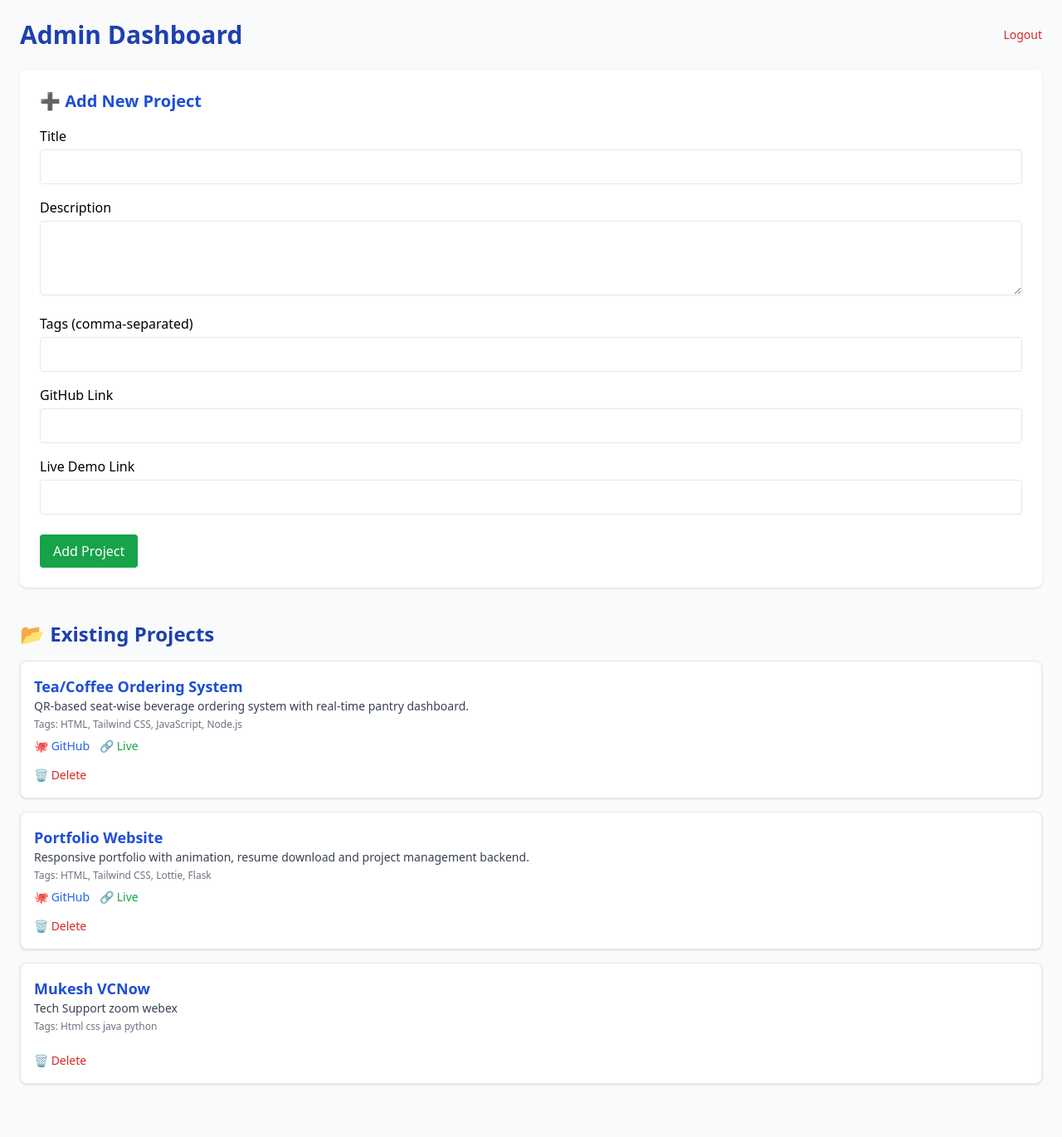
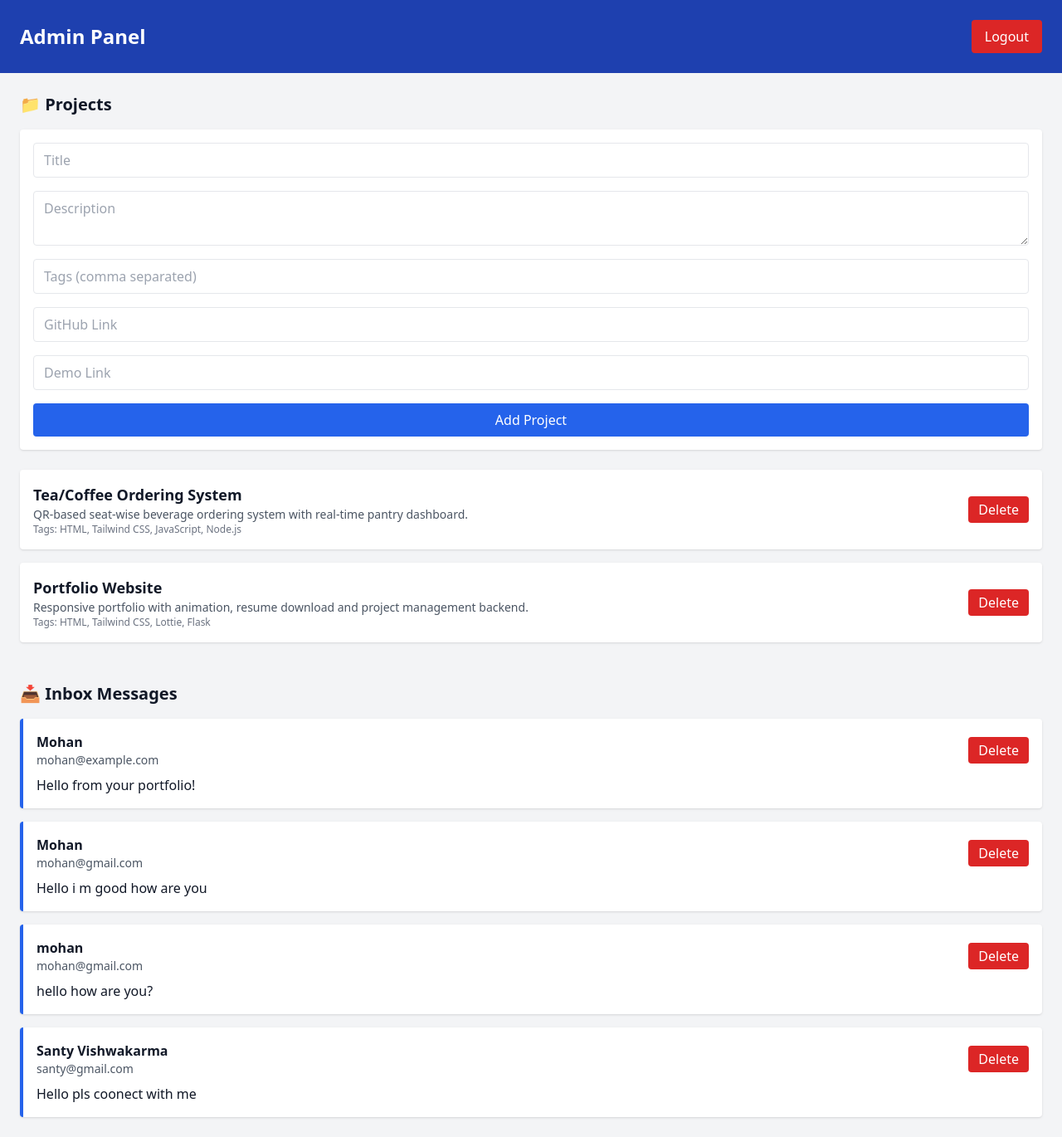
Before and after one commit to mohanvishwakarma327/codewithmohan.github.io, a Flask app: page /admin in a window 1280 px wide. Shown: the whole page at 83% size. Before the commit the page ends 1307 px from the top, so only its background shows below. Run offline with Flask 3, Linux system fonts and the light colour scheme; the visitor is signed in with stand-in values (Sample User, id 1); some libraries are stand-ins or nearby versions.

Commit message:
add new feature

```diff
--- a/app.py
+++ b/app.py
@@ -3,11 +3,11 @@ import json
 import os
 
 app = Flask(__name__)
-app.secret_key = 'your-secret-key'  # Replace with a secure value in production
+app.secret_key = 'your-secret-key'
 
 PROJECTS_FILE = 'projects.json'
 USERS_FILE = 'users.json'
-
+MESSAGES_FILE = 'messages.json'
 
 # --- Helpers ---
 def load_projects():
@@ -20,6 +20,15 @@ def save_projects(projects):
     with open(PROJECTS_FILE, 'w') as f:
         json.dump(projects, f, indent=2)
 
+def load_messages():
+    if os.path.exists(MESSAGES_FILE):
+        with open(MESSAGES_FILE) as f:
+            return json.load(f)
+    return []
+
+def save_messages(messages):
+    with open(MESSAGES_FILE, 'w') as f:
+        json.dump(messages, f, indent=2)
 
 # --- Public Pages ---
 @app.route('/')
@@ -30,6 +39,21 @@ def index():
 def projects():
     return render_template('project.html', projects=load_projects())
 
+@app.route('/contact', methods=['POST'])
+def contact():
+    if request.form.get('honeypot'):
+        return "Spam detected!", 400
+
+    name = request.form.get('name')
+    email = request.form.get('email')
+    message = request.form.get('message')
+
+    messages = load_messages()
+    new_id = max([m['id'] for m in messages], default=0) + 1
+    messages.append({"id": new_id, "name": name, "email": email, "message": message})
+    save_messages(messages)
+
+    return render_template("thank_you.html", name=name)
 
 # --- Auth ---
 @app.route('/login', methods=['GET', 'POST'])
@@ -48,13 +72,14 @@ def logout():
     session.clear()
     return redirect('/login')
 
-
 # --- Admin Panel ---
 @app.route('/admin')
 def admin():
     if not session.get('admin'):
         return redirect('/login')
-    return render_template('admin.html', projects=load_projects())
+    return render_template('admin.html',
+                           projects=load_projects(),
+                           messages=load_messages())
 
 @app.route('/add', methods=['POST'])
 def add():
@@ -82,7 +107,14 @@ def delete(project_id):
     save_projects(projects)
     return redirect('/admin')
 
+@app.route('/delete_message/<int:msg_id>', methods=['POST'])
+def delete_message(msg_id):
+    if not session.get('admin'):
+        return redirect('/login')
+    messages = [m for m in load_messages() if m['id'] != msg_id]
+    save_messages(messages)
+    return redirect('/admin')
 
-# --- Local Run Support (ignored by gunicorn) ---
+# --- Run ---
 if __name__ == '__main__':
     app.run(debug=True)
--- /dev/null
+++ b/messages.json
@@ -0,0 +1,27 @@
+[
+  {
+    "id": 1,
+    "name": "Mohan",
+    "email": "mohan@example.com",
+    "message": "Hello from your portfolio!"
+  },
+  {
+    "id": 3,
+    "name": "Mohan",
+    "email": "mohan@gmail.com",
+    "message": "Hello i m good how are you"
+  },
+  {
+    "id": 4,
+    "name": "mohan",
+    "email": "mohan@gmail.com",
+    "message": "hello how are you?\r\n\r\n",
+    "read": false
+  },
+  {
+    "id": 5,
+    "name": "Santy Vishwakarma",
+    "email": "santy@gmail.com",
+    "message": "Hello pls coonect with me"
+  }
+]
--- a/projects.json
+++ b/projects.json
@@ -24,15 +24,5 @@
     ],
     "github": "https://github.com/yourusername/portfolio",
     "demo": "https://codewithmohan.github.io"
-  },
-  {
-    "id": 3,
-    "title": "Mukesh VCNow",
-    "description": "Tech Support zoom webex",
-    "tags": [
-      "Html css java python"
-    ],
-    "github": "",
-    "demo": ""
   }
 ]
--- a/templates/admin.html
+++ b/templates/admin.html
@@ -6,65 +6,71 @@
   <title>Admin Panel - CodeWithMohan</title>
   <script src="https://cdn.tailwindcss.com"></script>
 </head>
-<body class="bg-gray-50 p-6">
+<body class="bg-gray-100 text-gray-900 font-sans">
 
-  <!-- Header -->
-  <div class="flex justify-between items-center mb-6">
-    <h1 class="text-3xl font-bold text-blue-800">Admin Dashboard</h1>
-    <a href="/logout" class="text-sm text-red-600 hover:underline">Logout</a>
-  </div>
+  <header class="bg-blue-800 text-white py-6 px-6">
+    <div class="flex justify-between items-center">
+      <h1 class="text-2xl font-bold">Admin Panel</h1>
+      <a href="/logout" class="bg-red-600 px-4 py-2 rounded hover:bg-red-700">Logout</a>
+    </div>
+  </header>
 
-  <!-- Add Project Form -->
-  <form method="POST" action="/add" class="bg-white p-6 rounded-lg shadow mb-10">
-    <h2 class="text-xl font-semibold mb-4 text-blue-700">➕ Add New Project</h2>
+  <main class="p-6 space-y-12">
 
-    <div class="mb-4">
-      <label class="block mb-1 font-medium">Title</label>
-      <input name="title" required class="w-full border p-2 rounded" />
-    </div>
+    <!-- Project Management -->
+    <section>
+      <h2 class="text-xl font-semibold mb-4">📁 Projects</h2>
+      <form action="/add" method="POST" class="grid gap-4 bg-white p-4 rounded shadow">
+        <input name="title" placeholder="Title" required class="border px-3 py-2 rounded" />
+        <textarea name="description" placeholder="Description" required class="border px-3 py-2 rounded"></textarea>
+        <input name="tags" placeholder="Tags (comma separated)" class="border px-3 py-2 rounded" />
+        <input name="github" placeholder="GitHub Link" class="border px-3 py-2 rounded" />
+        <input name="demo" placeholder="Demo Link" class="border px-3 py-2 rounded" />
+        <button type="submit" class="bg-blue-600 text-white px-4 py-2 rounded hover:bg-blue-700">Add Project</button>
+      </form>
 
-    <div class="mb-4">
-      <label class="block mb-1 font-medium">Description</label>
-      <textarea name="description" required rows="3" class="w-full border p-2 rounded"></textarea>
-    </div>
+      <div class="mt-6 space-y-4">
+        {% for p in projects %}
+          <div class="bg-white p-4 rounded shadow flex justify-between items-center">
+            <div>
+              <h3 class="text-lg font-semibold">{{ p.title }}</h3>
+              <p class="text-sm text-gray-600">{{ p.description }}</p>
+              <p class="text-xs text-gray-500">Tags: {{ p.tags | join(', ') }}</p>
+            </div>
+            <form action="/delete/{{ p.id }}" method="POST">
+              <button class="bg-red-600 text-white px-3 py-1 rounded hover:bg-red-700">Delete</button>
+            </form>
+          </div>
+        {% else %}
+          <p class="text-gray-500">No projects yet.</p>
+        {% endfor %}
+      </div>
+    </section>
 
-    <div class="mb-4">
-      <label class="block mb-1 font-medium">Tags (comma-separated)</label>
-      <input name="tags" class="w-full border p-2 rounded" />
-    </div>
+    <!-- Inbox -->
+    <section>
+      <h2 class="text-xl font-semibold mb-4">📥 Inbox Messages</h2>
+      <div class="space-y-4">
+        {% for msg in messages %}
+          <div class="bg-white p-4 rounded shadow border-l-4 border-blue-600">
+            <div class="flex justify-between items-center mb-2">
+              <div>
+                <h4 class="font-semibold">{{ msg.name }}</h4>
+                <p class="text-sm text-gray-600">{{ msg.email }}</p>
+              </div>
+              <form action="/delete_message/{{ msg.id }}" method="POST">
+                <button class="bg-red-600 text-white px-3 py-1 rounded hover:bg-red-700">Delete</button>
+              </form>
+            </div>
+            <p>{{ msg.message }}</p>
+          </div>
+        {% else %}
+          <p class="text-gray-500">No messages yet.</p>
+        {% endfor %}
+      </div>
+    </section>
 
-    <div class="mb-4">
-      <label class="block mb-1 font-medium">GitHub Link</label>
-      <input name="github" class="w-full border p-2 rounded" />
-    </div>
-
-    <div class="mb-6">
-      <label class="block mb-1 font-medium">Live Demo Link</label>
-      <input name="demo" class="w-full border p-2 rounded" />
-    </div>
-
-    <button class="bg-green-600 text-white px-4 py-2 rounded hover:bg-green-700">Add Project</button>
-  </form>
-
-  <!-- Existing Projects -->
-  <h2 class="text-2xl font-semibold text-blue-800 mb-4">📂 Existing Projects</h2>
-
-  {% for p in projects %}
-  <div class="bg-white border rounded-lg shadow p-4 mb-4">
-    <h3 class="text-lg font-bold text-blue-700">{{ p.title }}</h3>
-    <p class="text-gray-700 text-sm">{{ p.description }}</p>
-    <p class="text-xs text-gray-500 my-1">Tags: {{ p.tags | join(', ') }}</p>
-
-    <div class="flex gap-3 text-sm mt-2">
-      {% if p.github %}<a href="{{ p.github }}" class="text-blue-600 hover:underline">🐙 GitHub</a>{% endif %}
-      {% if p.demo %}<a href="{{ p.demo }}" class="text-green-600 hover:underline">🔗 Live</a>{% endif %}
-    </div>
-
-    <form method="POST" action="/delete/{{ p.id }}" class="mt-3">
-      <button class="text-sm text-red-600 hover:underline">🗑 Delete</button>
-    </form>
-  </div>
-  {% endfor %}
+  </main>
 
 </body>
 </html>
```
Also changed, not shown: templates/contact.html (added, +19 -0 lines), templates/index.html (+95 -0 lines), messages.db (added), templates/thank_you.html (added).
